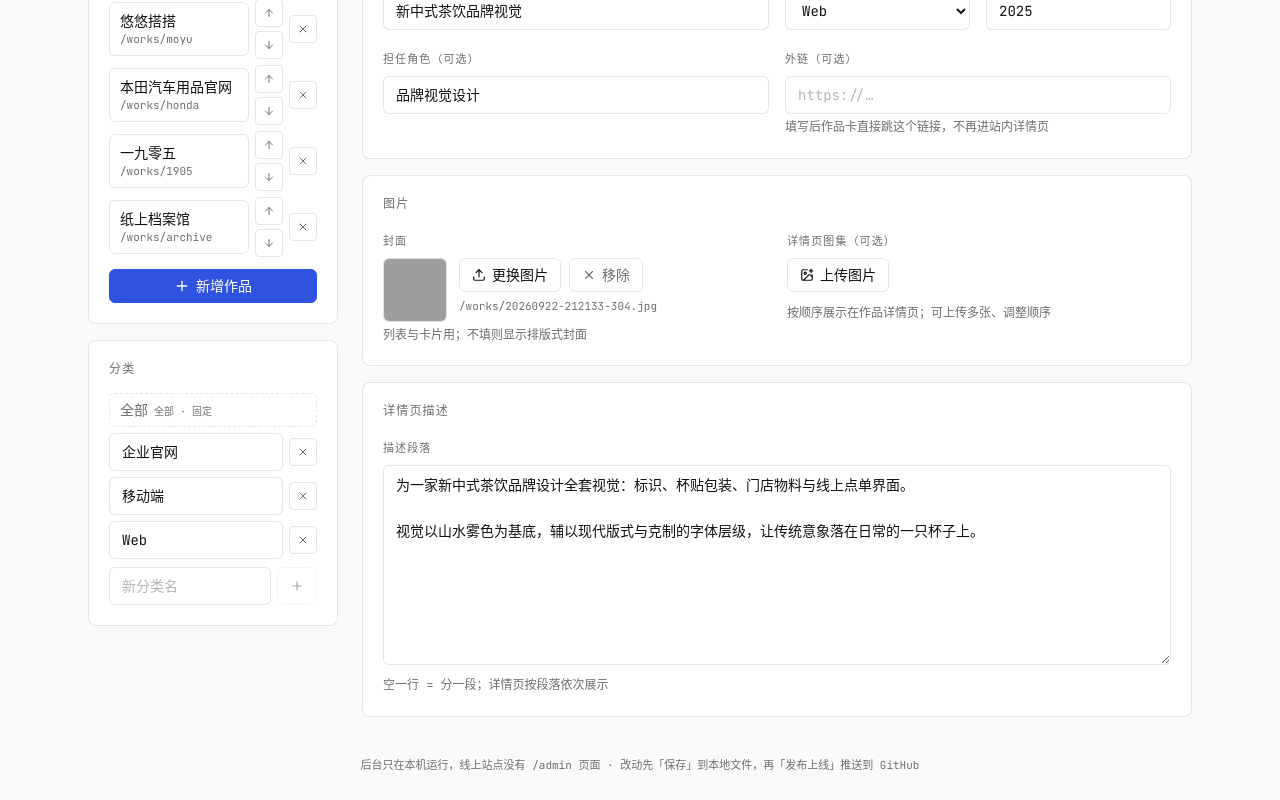
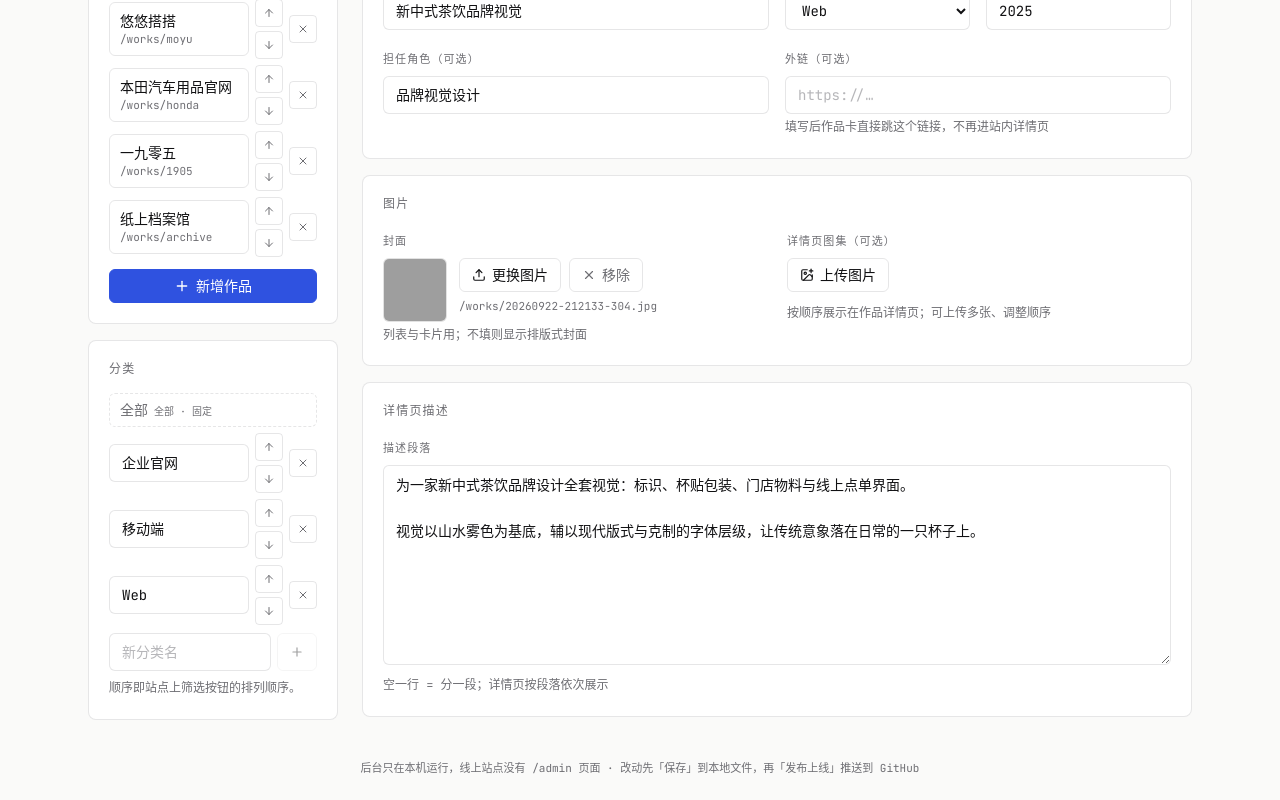
Before and after one commit to ash21-sp/portfolio, a Next.js app: page /admin in a window 1280 px wide. Shown: the part 267-1067 px from the top of the page. Built offline with nearby package versions, Linux system fonts and the light colour scheme; grey boxes are pictures that could not be loaded.

Commit message:
作品分类支持顺序调整
- 分类可上下移动（「全部」固定第一位），顺序即站点筛选按钮排列顺序

```diff
--- a/src/app/admin/works-tab.tsx
+++ b/src/app/admin/works-tab.tsx
@@ -95,6 +95,14 @@ export function WorksTab({
     patch({ gallery });
   };
 
+  const moveCategory = (i: number, dir: -1 | 1) => {
+    const j = i + dir;
+    if (j < 1 || j >= categories.length) return; // 「全部」固定在第一位
+    const next = [...categories];
+    [next[i], next[j]] = [next[j], next[i]];
+    onChange({ ...works, categories: next });
+  };
+
   const categoryOptions = categories.slice(1);
   const currentCategory = project.category;
   const options =
@@ -173,6 +181,20 @@ export function WorksTab({
                         onChange({ ...works, categories: next });
                       }}
                     />
+                    <div className="flex flex-col gap-1">
+                      <MiniBtn
+                        label="上移"
+                        onClick={() => moveCategory(i, -1)}
+                      >
+                        <ArrowUp className="size-3" />
+                      </MiniBtn>
+                      <MiniBtn
+                        label="下移"
+                        onClick={() => moveCategory(i, 1)}
+                      >
+                        <ArrowDown className="size-3" />
+                      </MiniBtn>
+                    </div>
                     <MiniBtn
                       label="删除分类"
                       danger
@@ -220,6 +242,9 @@ export function WorksTab({
               <Plus className="size-3.5" />
             </Btn>
           </div>
+          <p className="mt-2 text-xs leading-relaxed text-mute">
+            顺序即站点上筛选按钮的排列顺序。
+          </p>
         </Card>
       </div>
 
```
